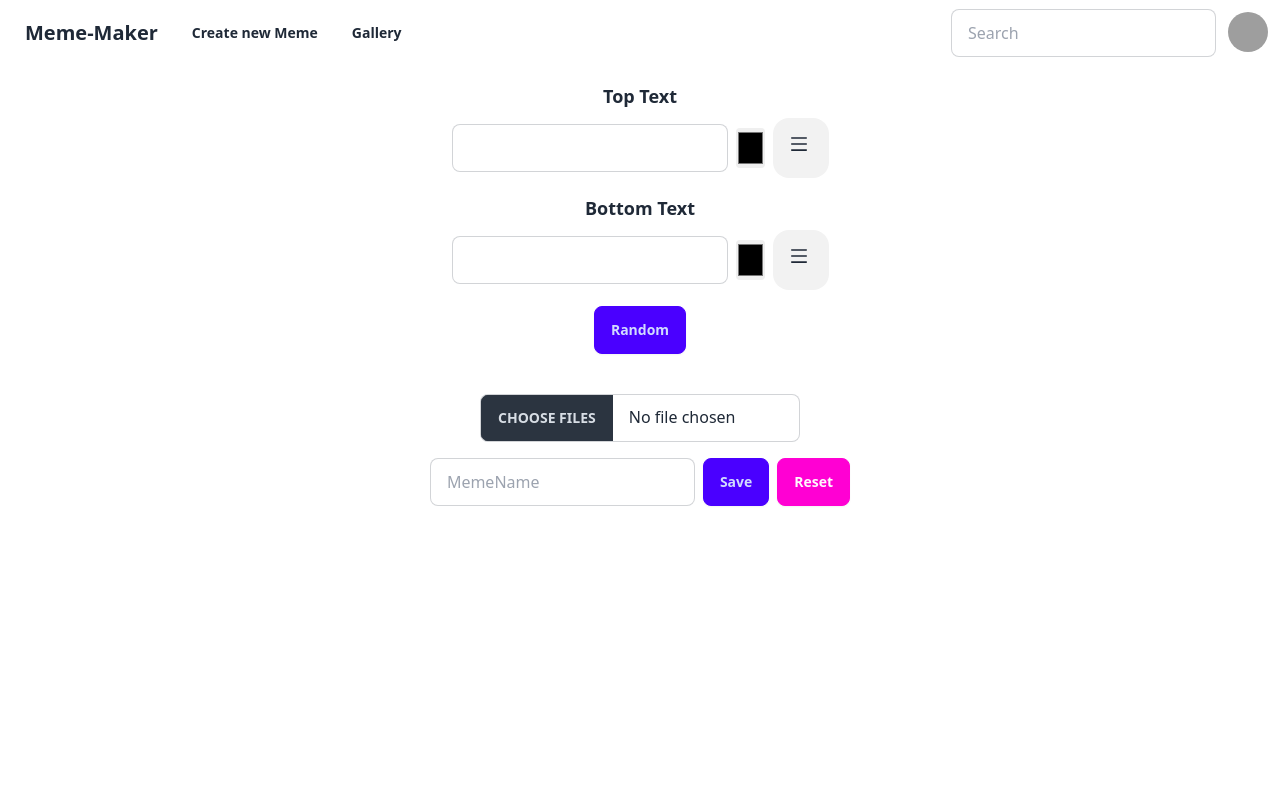
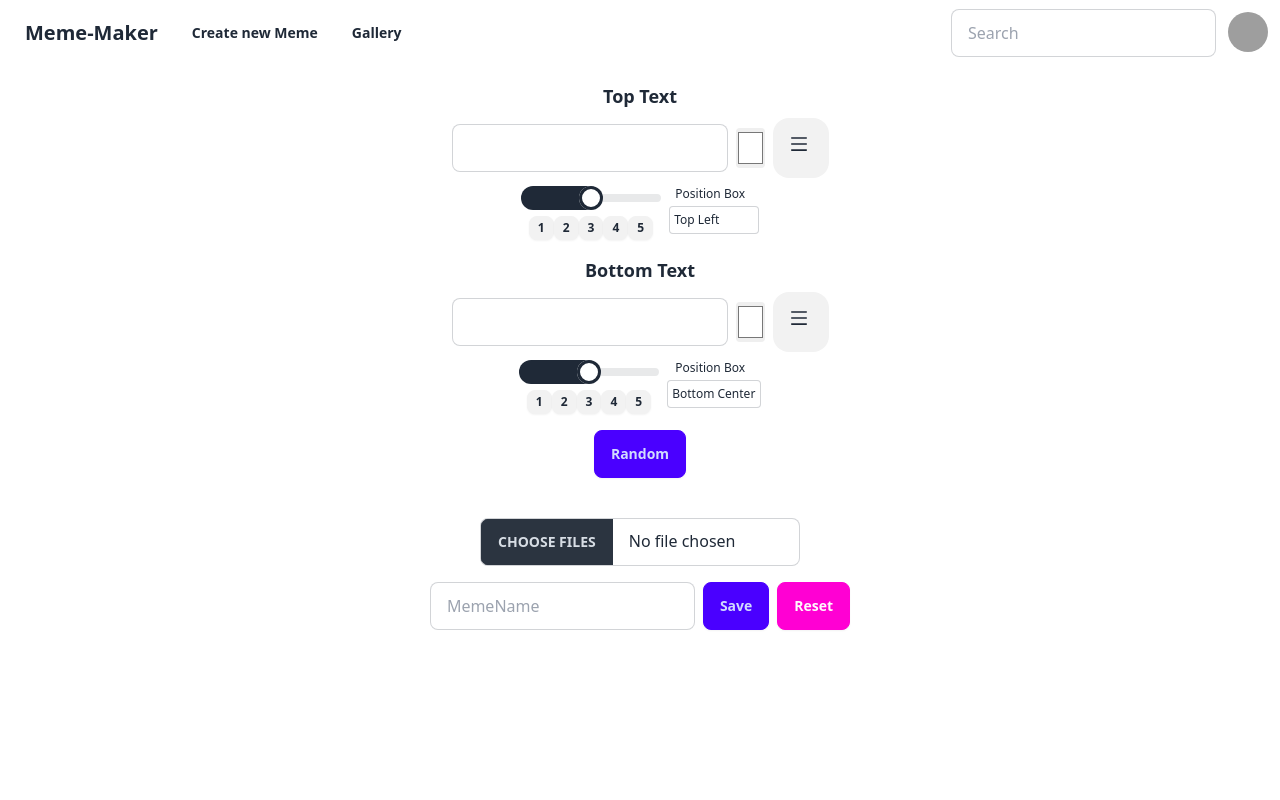
Before and after one commit to MPenCode/Meme-Maker, a React (Vite) app: page /memeMaker in a window 1280 px wide. Shown: the top 800 px of the page. Built offline with nearby package versions, Linux system fonts and the light colour scheme; no server answers; grey boxes are pictures that could not be loaded.

Commit message:
added Position Selector

```diff
--- a/src/components/Format.jsx
+++ b/src/components/Format.jsx
@@ -1,7 +1,8 @@
-import { useContext, useRef } from "react";
+import { useContext, useRef, useState } from "react";
 import { MemeContext } from "../context/contextMeme.jsx";
 import domtoimage from "dom-to-image";
 import { AiOutlineMenu } from "react-icons/ai";
+import { PositionBottom, PositionTop } from "./PositionText.jsx";
 
 const Format = () => {
   const { state, dispatch } = useContext(MemeContext);
@@ -11,6 +12,8 @@
   const myMemeName = useRef();
   const myColor1 = useRef();
   const myColor2 = useRef();
+  const [rangeValue1, setRangeValue1] = useState(30);
+  const [rangeValue2, setRangeValue2] = useState(30);
 
   const handleMemeText = (e) => {
     e.preventDefault();
@@ -50,16 +53,21 @@
     dispatch({ type: "random", payload: 0 });
     dispatch({ type: "custom", payload: [] });
     dispatch({ type: "memeName", payload: "" });
-    dispatch({ type: "colorMeme1", payload: "#000000" });
-    dispatch({ type: "colorMeme2", payload: "#000000" });
     dispatch({ type: "search", payload: [] });
     dispatch({ type: "searchValue", payload: "" });
     dispatch({ type: "range", payload: [0, 25] });
+    dispatch({ type: "textRange", payload: { rangeTop: 30, rangeBottom: 30 } });
+    dispatch({
+      type: "colorText",
+      payload: { colorTop: "#ffffff", colorBottom: "#ffffff" },
+    });
     myInput1.current.value = "";
     myInput2.current.value = "";
-    myColor1.current.value = "#000000";
-    myColor2.current.value = "#000000";
+    myColor1.current.value = "#ffffff";
+    myColor2.current.value = "#ffffff";
     myMemeName.current.value = "";
+    setRangeValue1(30);
+    setRangeValue2(30);
     dispatch({ type: "resultImage", payload: null });
   };
 
@@ -73,7 +81,7 @@
           time: new Date().toISOString(),
           id: Date.now() + 7 * 24 * 60 * 60 * 1000, // 7 days
           name: state.memeName,
-          color: [state.colorMeme1, state.colorMeme2],
+          color: state.colorText,
           text: [state.text1.topText, state.text1.bottomText],
         };
         myMemes.push(newMeme);
@@ -106,9 +114,16 @@
           <input
             type="color"
             ref={myColor1}
-            onChange={(e) => {
-              dispatch({ type: "colorMeme1", payload: e.target.value });
-            }}
+            defaultValue="#ffffff"
+            onChange={(e) =>
+              dispatch({
+                type: "colorText",
+                payload: {
+                  colorTop: e.target.value,
+                  colorBottom: myColor2.current.value,
+                },
+              })
+            }
             className="w-10 h-10 p-0 border-none rounded"
           />
           <div className="collapse bg-base-200 max-w-14">
@@ -120,6 +135,46 @@
               <p>hello</p>
             </div>
           </div>
+        </div>
+        <div className="flex">
+          <div>
+            <input
+              type="range"
+              min={10}
+              max={50}
+              value={rangeValue1}
+              className="range"
+              step={10}
+              onChange={(e) => {
+                setRangeValue1(Number(e.target.value));
+                dispatch({
+                  type: "textRange",
+                  payload: {
+                    rangeTop: Number(e.target.value),
+                    rangeBottom: rangeValue2,
+                  },
+                });
+              }}
+            />
+            <div className="flex w-full justify-between px-2 text-xs">
+              <button className="btn btn-xs" onClick={() => setRangeValue1(10)}>
+                1
+              </button>
+              <button className="btn btn-xs" onClick={() => setRangeValue1(20)}>
+                2
+              </button>
+              <button className="btn btn-xs" onClick={() => setRangeValue1(30)}>
+                3
+              </button>
+              <button className="btn btn-xs" onClick={() => setRangeValue1(40)}>
+                4
+              </button>
+              <button className="btn btn-xs" onClick={() => setRangeValue1(50)}>
+                5
+              </button>
+            </div>
+          </div>
+            <PositionTop />
         </div>
       </div>
       <div className="flex flex-col items-center space-y-2">
@@ -136,8 +191,15 @@
           <input
             type="color"
             ref={myColor2}
+            defaultValue="#ffffff"
             onChange={(e) =>
-              dispatch({ type: "colorMeme2", payload: e.target.value })
+              dispatch({
+                type: "colorText",
+                payload: {
+                  colorTop: myColor1.current.value,
+                  colorBottom: e.target.value,
+                },
+              })
             }
             className="w-10 h-10 p-0 border-none rounded"
           />
@@ -150,6 +212,46 @@
               <p>hello</p>
             </div>
           </div>
+        </div>
+        <div className="flex">
+        <div>
+          <input
+            type="range"
+            min={10}
+            max={50}
+            value={rangeValue2}
+            className="range"
+            step={10}
+            onChange={(e) => {
+              setRangeValue2(Number(e.target.value));
+              dispatch({
+                type: "textRange",
+                payload: {
+                  rangeTop: rangeValue1,
+                  rangeBottom: Number(e.target.value),
+                },
+              });
+            }}
+          />
+          <div className="flex w-full justify-between px-2 text-xs">
+            <button className="btn btn-xs" onClick={() => setRangeValue2(10)}>
+              1
+            </button>
+            <button className="btn btn-xs" onClick={() => setRangeValue2(20)}>
+              2
+            </button>
+            <button className="btn btn-xs" onClick={() => setRangeValue2(30)}>
+              3
+            </button>
+            <button className="btn btn-xs" onClick={() => setRangeValue2(40)}>
+              4
+            </button>
+            <button className="btn btn-xs" onClick={() => setRangeValue2(50)}>
+              5
+            </button>
+          </div>
+        </div>
+        <PositionBottom />
         </div>
       </div>
       <button onClick={handleRandom} className="btn btn-primary mt-4">
--- a/src/components/Meme.jsx
+++ b/src/components/Meme.jsx
@@ -1,4 +1,4 @@
-import { useContext, useRef, useEffect } from "react";
+import { useContext, useRef, useEffect} from "react";
 import { MemeContext } from "../context/contextMeme.jsx";
 
 
@@ -27,14 +27,14 @@
           />
         )}
         <p
-          className="top absolute top-4 left-1/2 transform -translate-x-1/2 text-xl font-bold"
-          style={{ color: state.colorMeme1, WebkitTextStroke: "1px black", fontSize: "30px" }}
+          className={`top absolute transform -translate-x-1/2 text-xl font-bold ${state.positionTop}`}
+          style={{ color: state.colorText.colorTop, WebkitTextStroke: "1px black", fontSize: state.textRange.rangeTop + "px" }}
         >
           {state.text1?.topText}
         </p>
         <p
-          className="bottom absolute bottom-4 left-1/2 transform -translate-x-1/2 text-xl font-bold"
-          style={{ color: state.colorMeme2, WebkitTextStroke: "1px black", fontSize: "30px" }}
+          className={`bottom absolute transform -translate-x-1/2 text-xl font-bold ${state.positionBottom}`}
+          style={{ color: state.colorText.colorBottom, WebkitTextStroke: "1px black", fontSize: state.textRange.rangeBottom + "px" }}
         >
           {state.text1?.bottomText}
         </p>
--- /dev/null
+++ b/src/components/PositionText.jsx
@@ -0,0 +1,58 @@
+import { useContext } from "react";
+import { MemeContext } from "../context/contextMeme";
+
+export const PositionBottom = () => {
+  const { state, dispatch } = useContext(MemeContext);
+return (
+    <div className="flex flex-col items-center">
+        <label className="mb-1 text-xs">
+            Position Box
+        </label>
+        <select
+            id="meme-select-bottom"
+            value={state.positionBottom}
+            className="ml-2 p-1 h-7 border rounded input input-bordered max-w-xs text-xs"
+            onChange={(e) => {
+                dispatch({ type: "positionBottom", payload: e.target.value });
+            }}
+        >
+            <option value="bottom-[5%] left-1/2">Bottom Center</option>
+            <option value="bottom-[5%] left-1/4">Bottom Left</option>
+            <option value="bottom-[5%] left-3/4">Bottom Right</option>
+            <option value="bottom-1/4 left-1/2">Middle Center</option>
+            <option value="bottom-1/4 left-1/4">Middle Left</option>
+            <option value="bottom-1/4 left-3/4">Middle Right</option>
+            <option value="bottom-[40%] left-1/2">Top Center</option>
+            <option value="bottom-[40%] left-1/4">Top Left</option>
+            <option value="bottom-[40%] left-3/4">Top Right</option>
+        </select>
+    </div>
+);
+};
+
+export const PositionTop = () => {
+  const { state, dispatch } = useContext(MemeContext);
+  return (
+    <div className="flex flex-col items-center">
+      <label className="mb-1 text-xs"> Position Box</label>
+        <select
+          id="meme-select-top"
+          value={state.positionTop}
+          className="ml-2 p-1 h-7 border rounded input input-bordered max-w-xs text-xs"
+          onChange={(e) => {
+            dispatch({ type: "positionTop", payload: e.target.value });
+          }}
+        >
+          <option value="top-[5%] left-1/4">Top Left</option>
+          <option value="top-[5%] left-1/2">Center</option>
+          <option value="top-[5%] left-3/4">Top Right</option>
+          <option value="top-1/4 left-1/2">Middle Center</option>
+          <option value="top-1/4 left-1/4">Middle Left</option>
+          <option value="top-1/4 left-3/4">Middle Right</option>
+          <option value="top-[40%] left-1/2">Top Center</option>
+          <option value="top-[40%] left-1/4">Top Left</option>
+          <option value="top-[40%] left-3/4">Top Right</option>
+        </select>
+    </div>
+  );
+};
--- a/src/context/contextMeme.jsx
+++ b/src/context/contextMeme.jsx
@@ -14,10 +14,19 @@
   search: [],
   searchValue: "",
   memeName: "my-meme",
-  colorMeme1: "#000000",
-  colorMeme2: "#000000",
+  colorText: {
+    colorTop: "#ffffff",
+    colorBottom: "#ffffff",
+  },
   resultImage: null,
   storedMemes: JSON.parse(localStorage.getItem("myMemes")) || [],
+  textRange: {
+    rangeTop: 30,
+    rangeBottom: 30,
+  },
+  positionTop: "top-4 left-1/2",
+  positionBottom: "bottom-4 left-1/2",
+
 };
 
 // Reducer function
@@ -68,16 +77,6 @@
         ...state,
         memeName: action.payload,
       };
-    case "colorMeme1":
-      return {
-        ...state,
-        colorMeme1: action.payload,
-      };
-    case "colorMeme2":
-      return {
-        ...state,
-        colorMeme2: action.payload,
-      };
     case "resultImage":
       return {
         ...state,
@@ -87,6 +86,21 @@
       return {
         ...state,
         storedMemes: action.payload,
+      };
+    case "textRange":
+      return {
+        ...state,
+        textRange: action.payload,
+      };
+    case "positionTop":
+      return {
+        ...state,
+        positionTop: action.payload,
+      };
+    case "positionBottom":
+      return {
+        ...state,
+        positionBottom: action.payload,
       };
 
     default:
```
